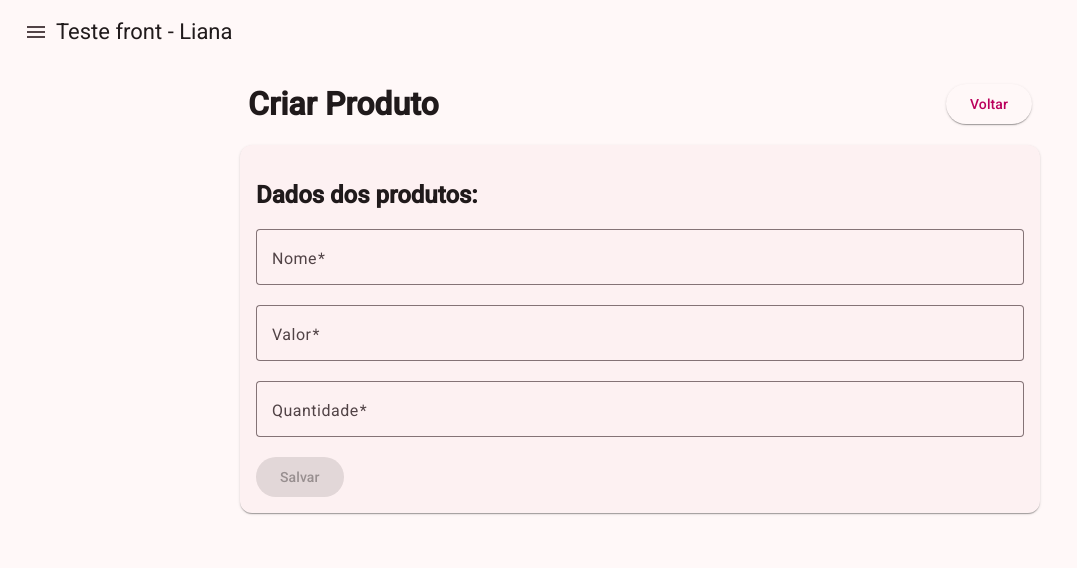
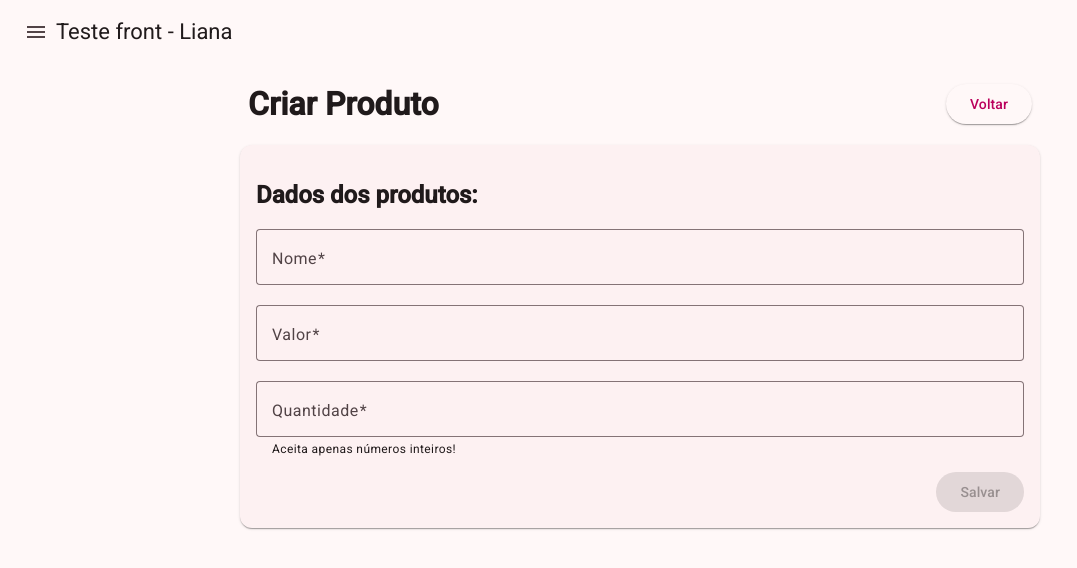
Before and after one commit to lianasabino/challenge-angular-app, an Angular app in the folder challenge-angular-app/: page /produtos/novo in a window 1280 px wide. Shown: the top 568 px of the page, without its empty margins (0-1077 px from the left). Built offline with nearby package versions, Linux system fonts and the light colour scheme.

Commit message:
Fixing style button form and type of quantity field

```diff
--- a/challenge-angular-app/src/app/pages/clientes/cliente-form/cliente-form.component.scss
+++ b/challenge-angular-app/src/app/pages/clientes/cliente-form/cliente-form.component.scss
@@ -59,3 +59,9 @@
 .state {
   flex: 1;
 }
+
+.form-action {
+  margin-top: 15px;
+  display: flex;
+  justify-content: flex-end;
+}
--- a/challenge-angular-app/src/app/pages/clientes/cliente-form/cliente-form.component.ts
+++ b/challenge-angular-app/src/app/pages/clientes/cliente-form/cliente-form.component.ts
@@ -75,6 +75,7 @@ import { Cliente } from '../../../interfaces/cliente.interface';
                   placeholder="00000-000"
                   (blur)="getCep()"
                 />
+
                 <button
                   class="search-icon"
                   mat-icon-button
@@ -131,6 +132,7 @@ import { Cliente } from '../../../interfaces/cliente.interface';
                 </mat-form-field>
               </div>
             </div>
+            <div class="form-action">
               <button
                 class="save-button"
                 [disabled]="clienteForm.invalid"
@@ -139,6 +141,7 @@ import { Cliente } from '../../../interfaces/cliente.interface';
               >
                 {{ isEditMode ? 'Editar' : 'Salvar' }}
               </button>
+            </div>
           </form>
         </mat-card-content>
       </mat-card>
--- a/challenge-angular-app/src/app/pages/produtos/produto-form/produto-form.component.scss
+++ b/challenge-angular-app/src/app/pages/produtos/produto-form/produto-form.component.scss
@@ -24,6 +24,8 @@
   flex-direction: column;
 }
 
-.save-button {
-  width: fit-content;
+.form-action {
+  margin-top: 15px;
+  display: flex;
+  justify-content: flex-end;
 }
--- a/challenge-angular-app/src/app/pages/produtos/produto-form/produto-form.component.ts
+++ b/challenge-angular-app/src/app/pages/produtos/produto-form/produto-form.component.ts
@@ -53,17 +53,27 @@ import { ProdutoService } from '../../../services/produto.service';
 
               <mat-form-field appearance="outline">
                 <mat-label>Valor</mat-label>
-                <input formControlName="valor" matInput placeholder="48.00" />
+                <input
+                  type="number"
+                  formControlName="valor"
+                  matInput
+                  placeholder="48.00"
+                />
               </mat-form-field>
 
               <mat-form-field appearance="outline">
                 <mat-label>Quantidade</mat-label>
                 <input
+                  type="number"
                   formControlName="quantidade"
                   matInput
-                  placeholder="1, 2, 3..."
+                  placeholder="10"
                 />
+                <mat-hint align="start"
+                  >Aceita apenas números inteiros!</mat-hint
+                >
               </mat-form-field>
+              <div class="form-action">
                 <button
                   class="save-button"
                   [disabled]="produtoForm.invalid"
@@ -72,6 +82,7 @@ import { ProdutoService } from '../../../services/produto.service';
                 >
                   {{ isEditMode ? 'Editar' : 'Salvar' }}
                 </button>
+              </div>
             </div>
           </form>
         </mat-card-content>
@@ -108,7 +119,7 @@ export class ProdutoFormComponent implements OnInit {
     this.produtoForm = this.fb.group({
       nome: ['', Validators.required],
       valor: ['', Validators.required],
-      quantidade: ['', Validators.required],
+      quantidade: ['', [Validators.required, Validators.pattern('^[0-9]*$')]],
     });
   }
 
```
Lines whose indentation alone changed are shown as unchanged.
